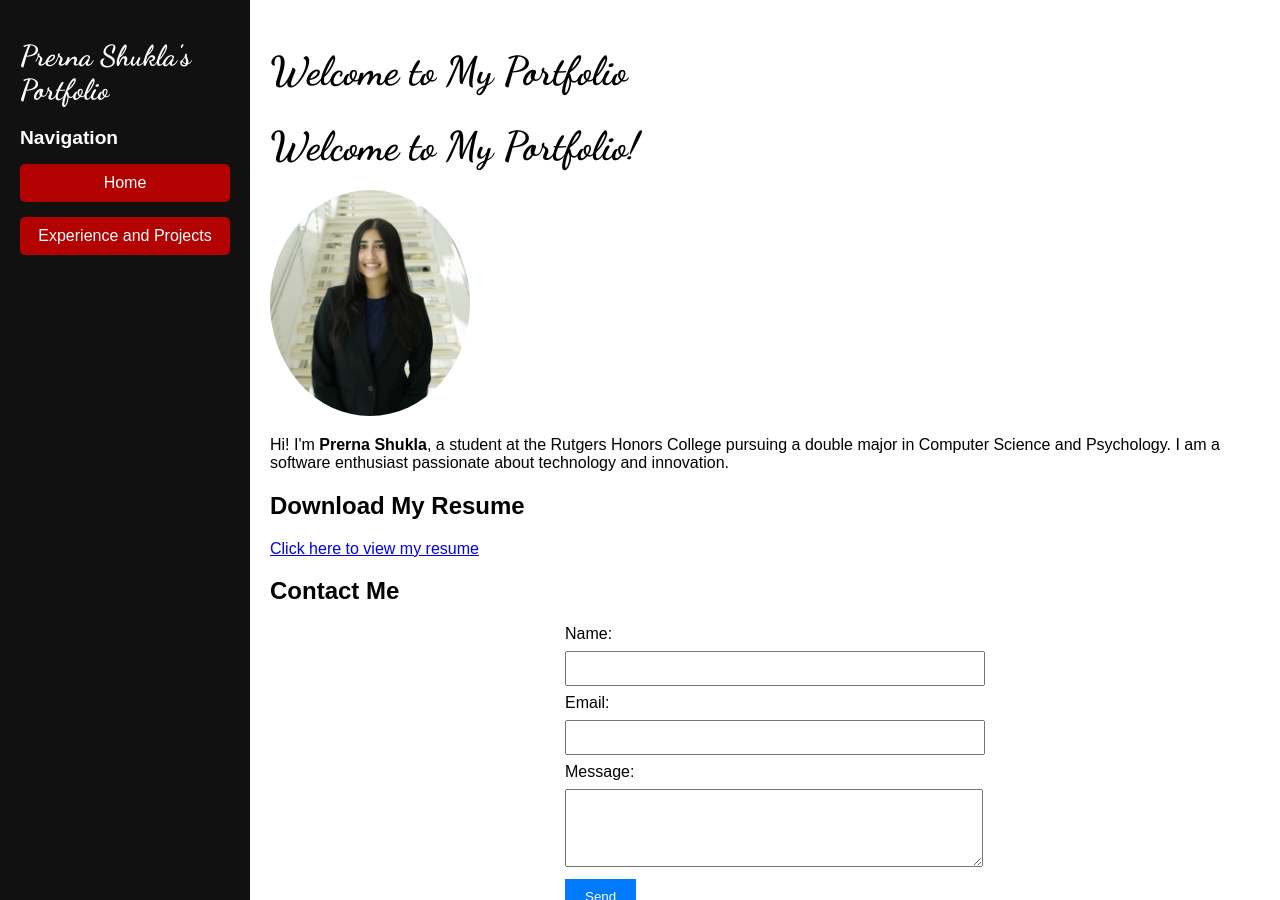
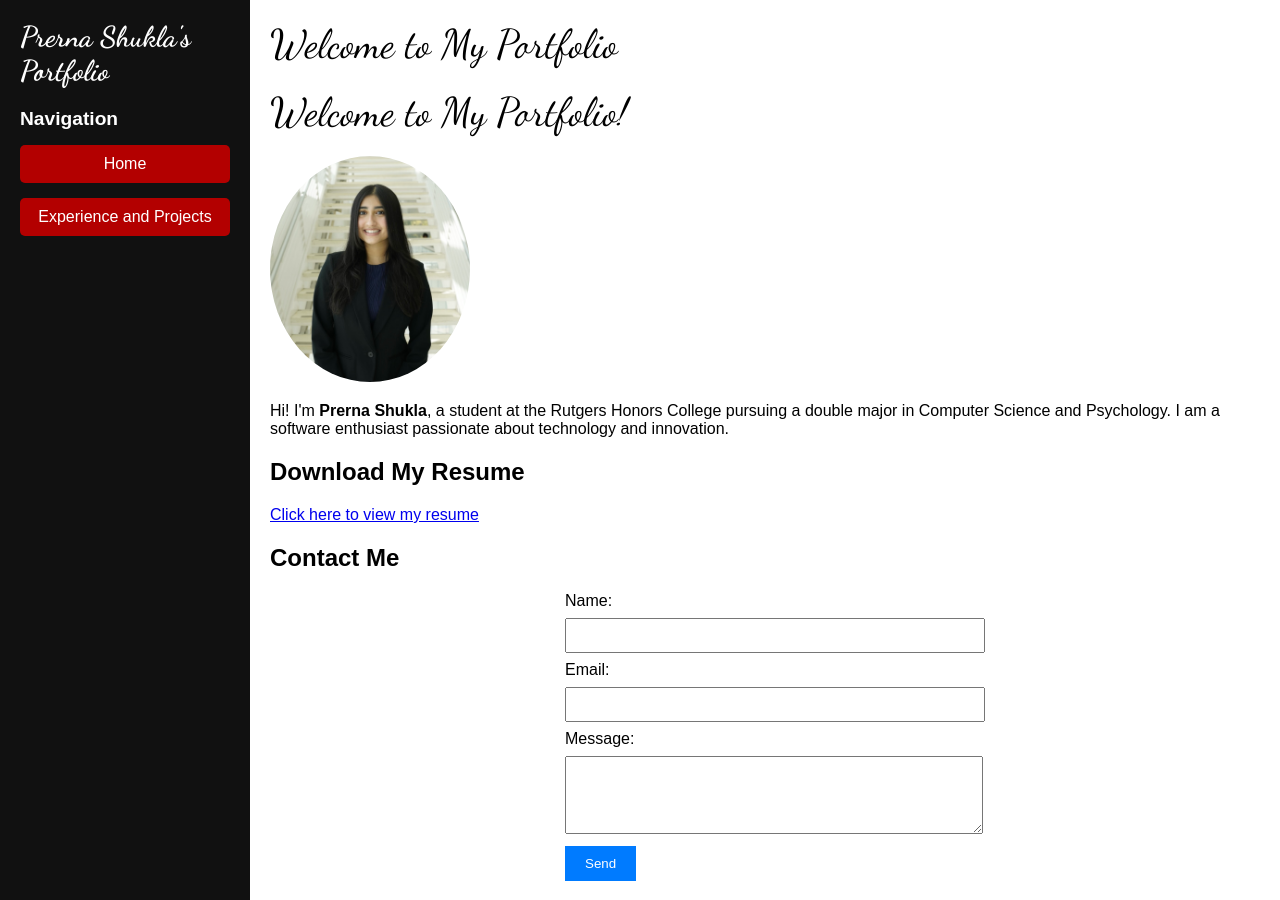
Before and after one commit to prernashuklaa/prernashuklaa.github.io, a Jekyll site: the page built from index.html, in a window 1280 px wide. Built offline with Jekyll 4.4.1, drawn with Linux system fonts in a browser that asks for light colours.

Commit message:
Update default.html

```diff
--- a/_layouts/default.html
+++ b/_layouts/default.html
@@ -32,6 +32,7 @@
       /* Apply Dancing Script to the sidebar title */
       .sidebar h1 {
         font-family: 'Dancing Script', cursive;
+        font-weight: 700; /* Explicitly set weight */
         font-size: 1.8em;
         margin-bottom: 15px;
       }
@@ -82,8 +83,15 @@
       /* Apply Dancing Script to the header */
       .main-content h1 {
         font-family: 'Dancing Script', cursive;
+        font-weight: 400; /* Explicitly set weight */
         font-size: 2.5em;
         margin-bottom: 20px;
+      }
+
+      /* Reset margin and padding for h1 globally */
+      h1 {
+        margin: 0;
+        padding: 0;
       }
     </style>
   </head>
```
